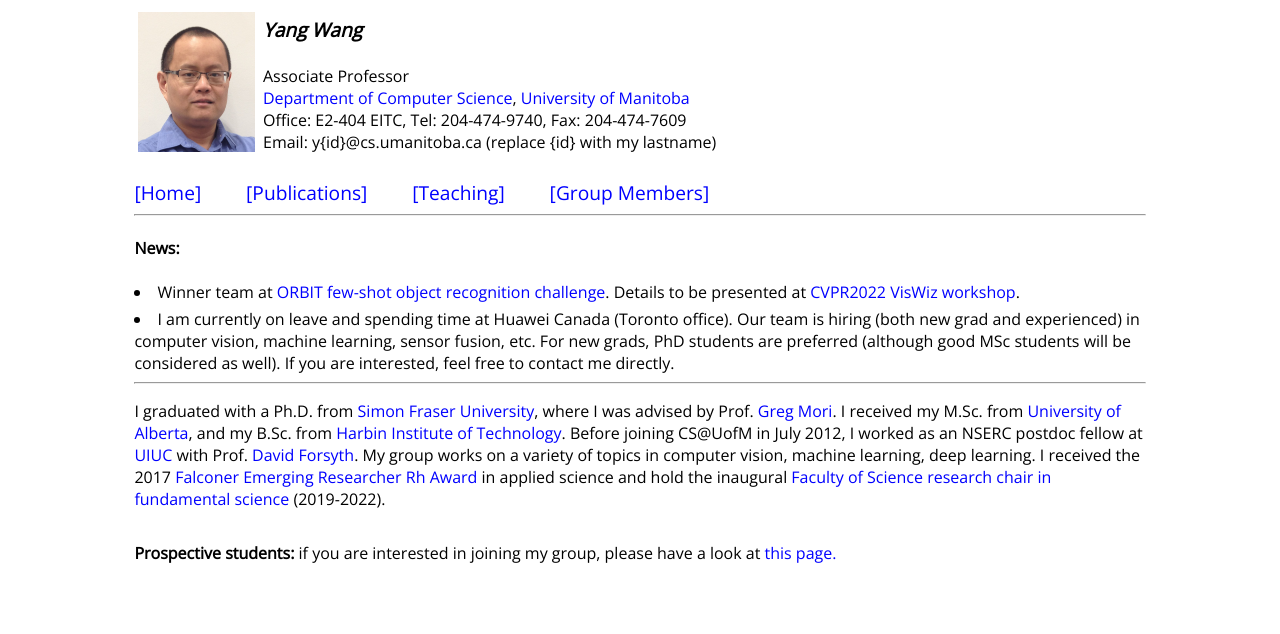
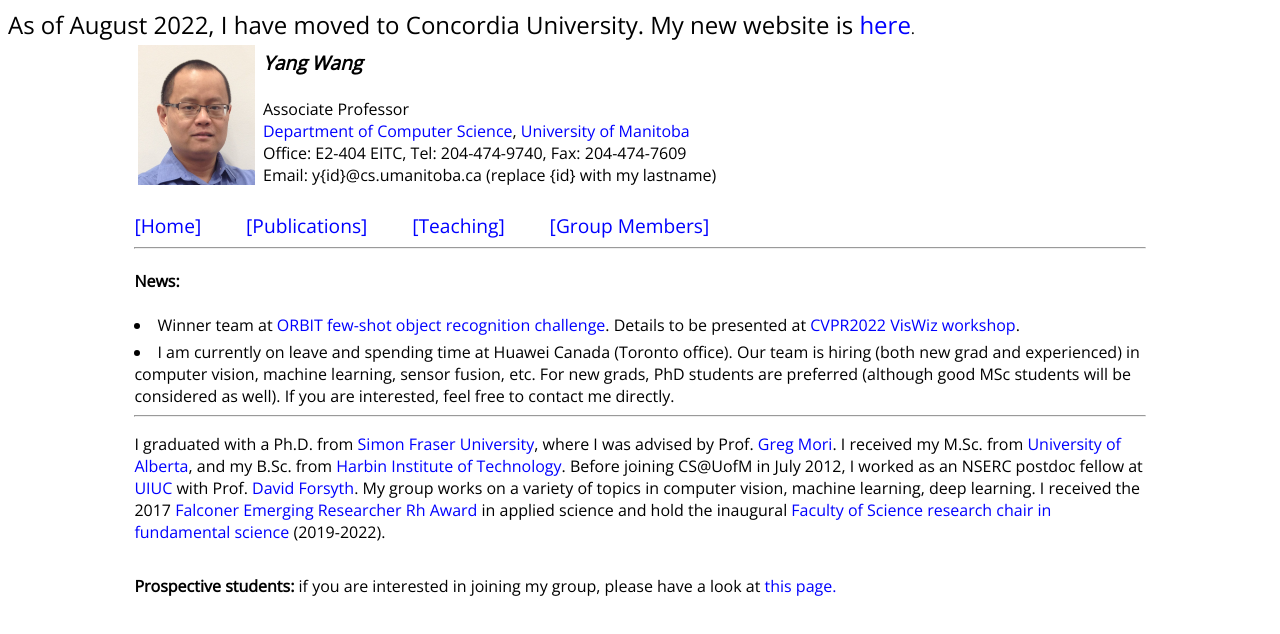
Before and after one commit to cs-yang-wang/cs-yang-wang.github.io, a plain HTML site: page index.html in a window 1280 px wide. Drawn offline with nearby package versions, Linux system fonts and the light colour scheme.

Commit message:
Update index.html

```diff
--- a/index.html
+++ b/index.html
@@ -18,6 +18,8 @@
 
 </script>
 </head>
+
+  <font size="+2">As of August 2022, I have moved to Concordia University. My new website is <a href="https://users.encs.concordia.ca/~wayang/">here</a></font>.
 
 <table style="max-widthL800px" align="center" width="80%" border=0 cellspacing=0 cellpadding=0>
 
```
